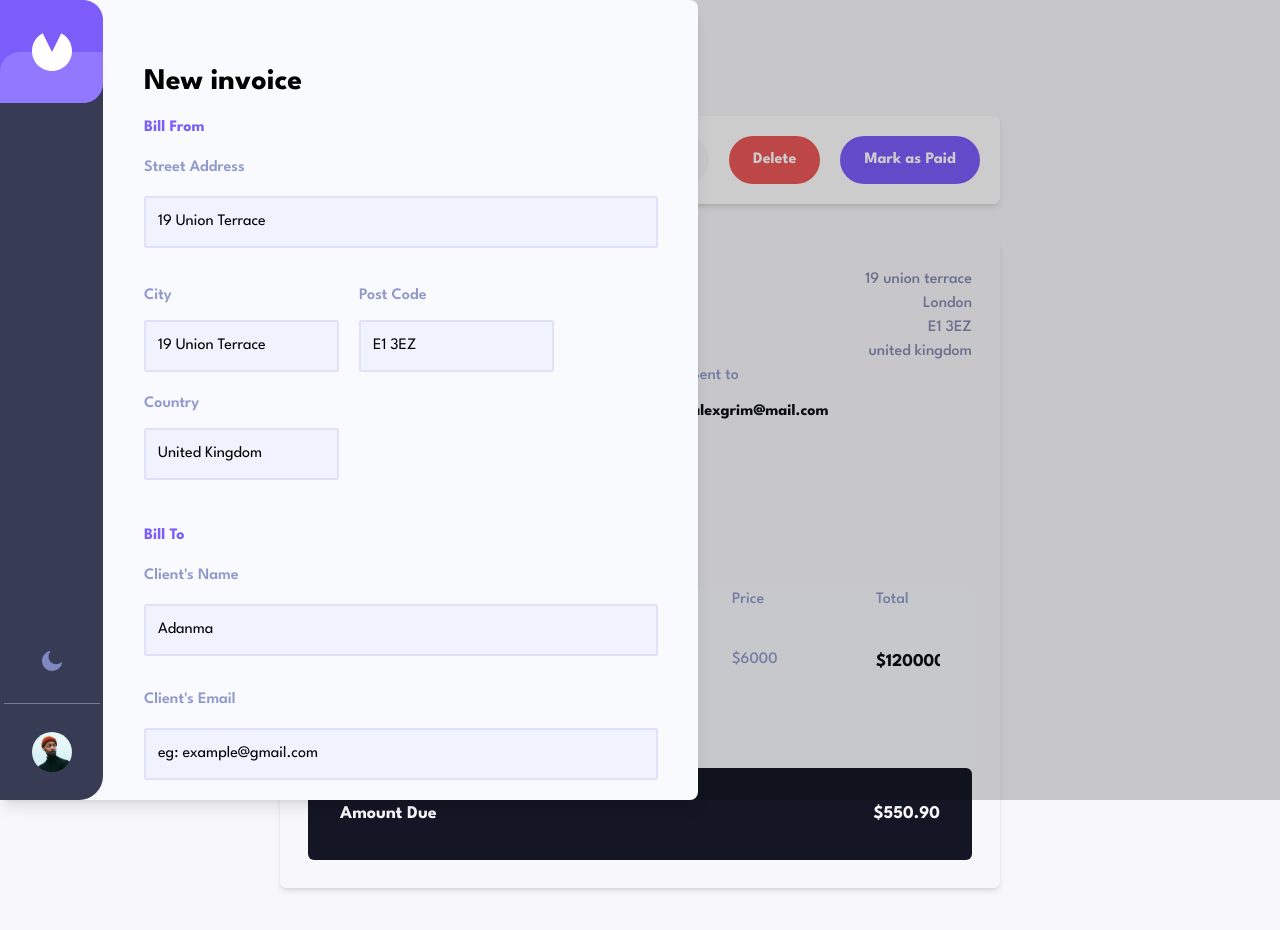
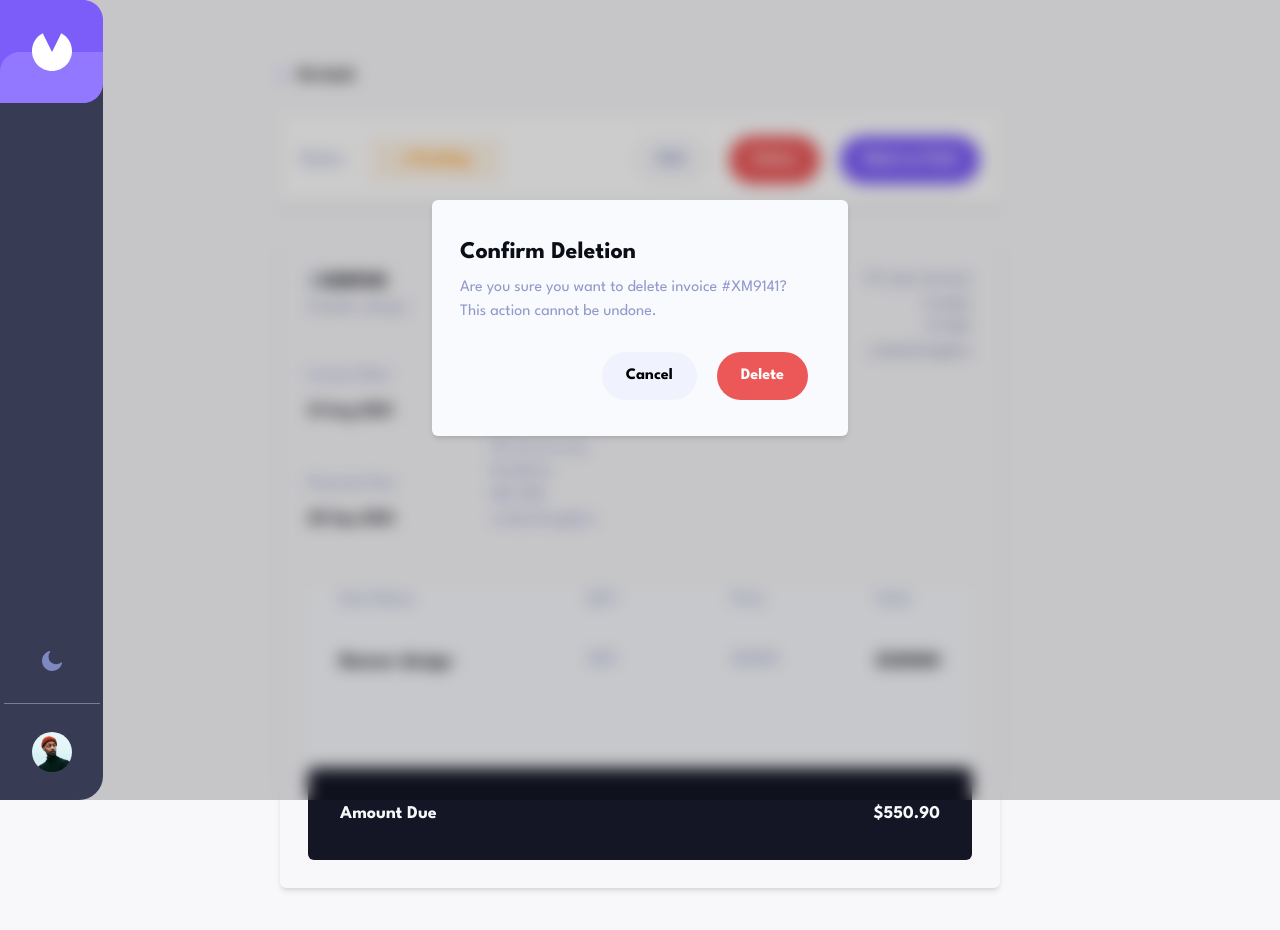
Before and after one commit to 4002-Nonye/invoice-app-crud, a React (Vite) app: page /invoice/BQ9301 in a window 1280 px wide. Shown: the top 930 px of the page. Built offline with nearby package versions, Linux system fonts and the light colour scheme.

Commit message:
Add delete prompt

```diff
--- a/src/features/invoice/DeleteInvoice.jsx
+++ b/src/features/invoice/DeleteInvoice.jsx
@@ -2,18 +2,7 @@ import Button from "../../ui/Button";
 
 function DeleteInvoice() {
   return (
-    <div>
-      <h2>Confirm Deletion</h2>
-      <p>
-        Are you sure you want to delete invoice #XM9141? This action cannot be
-        undone.
-      </p>
 
-      <div>
-        <Button type="cancel">Cancel</Button>
-        <Button type="delete">Delete</Button>
-      </div>
-    </div>
   );
 }
 
--- a/src/features/invoice/InvoiceDetail.jsx
+++ b/src/features/invoice/InvoiceDetail.jsx
@@ -1,10 +1,11 @@
 import Button from "../../ui/Button";
 import arrowLeft from "../../assets/arrow-left.svg";
 import InvoiceSummary from "./InvoiceSummary";
+import DeletePrompt from "../../ui/DeletePrompt";
 
 function InvoiceDetail() {
   return (
-    <div className="flex w-[90%] md:w-[45rem] mt-20 lg:mt-[unset] pb-12 flex-col">
+    <div className=" mt-20 flex w-[90%] flex-col pb-12 md:w-[45rem] lg:mt-[unset]">
       <Button
         type="link"
         className="mb-7 inline-flex items-center justify-start gap-3"
@@ -17,12 +18,12 @@ function InvoiceDetail() {
       </Button>
 
       <div className="flex justify-between rounded-md bg-white-100 p-5 shadow-md">
-        <div className="inline-flex w-full md:w-[unset] justify-between items-center gap-7">
+        <div className="inline-flex w-full items-center justify-between gap-7 md:w-[unset]">
           <p className="font-semibold capitalize text-grey-500">status</p>
           <p className="status pending-status">Pending</p>
         </div>
 
-        <div className=" hidden md:flex gap-5">
+        <div className="hidden gap-5 md:flex">
           <Button type="edit">Edit</Button>
           <Button type="delete">Delete</Button>
           <Button type="paid">Mark as Paid</Button>
@@ -30,6 +31,8 @@ function InvoiceDetail() {
       </div>
 
       <InvoiceSummary />
+
+      <DeletePrompt />
     </div>
   );
 }
--- a/src/ui/AppLayout.jsx
+++ b/src/ui/AppLayout.jsx
@@ -10,14 +10,14 @@ import Button from "./Button";
 function AppLayout() {
   return (
     <>
-      <form
-        className="fixed z-40 flex h-full flex-col space-y-4 overflow-scroll rounded-lg bg-white-200 pb-16  lg:pl-36 lg:pr-10 px-5 pt-32 lg:pt-16 shadow-lg xl:w-[54.5%]"
+      {/* <form
+        className="fixed z-40 flex h-full flex-col space-y-4 overflow-scroll rounded-lg bg-white-200 px-5 pb-16 pt-32 shadow-lg lg:pl-36 lg:pr-10 lg:pt-16 xl:w-[54.5%]"
         action=""
       >
         <h3 className="text-3xl font-bold">New invoice</h3>
         <UserInput />
         <ClientInput />
-        <div className="flex w-full pt-5 gap-10">
+        <div className="flex w-full gap-10 pt-5">
           <Calendar />
           <PaymentTerms />
         </div>
@@ -31,25 +31,21 @@ function AppLayout() {
           value="eg: Graphic Design Service"
           className="input"
         />
-        <ItemList />
-         {/* CTAs */}
-         <div className="flex gap-7 justify-center md:justify-between pt-16">
-          <Button type='discard'>Discard</Button>
-          <div className="gap-7 flex ">
-            <Button type='draft'>Save as Draft</Button>
-            <Button type='submit'>Save & Send</Button>
+        <ItemList /> */}
+        {/* CTAs */}
+        {/* <div className="flex justify-center gap-7 pt-16 md:justify-between">
+          <Button type="discard">Discard</Button>
+          <div className="flex gap-7">
+            <Button type="draft">Save as Draft</Button>
+            <Button type="submit">Save & Send</Button>
           </div>
         </div>
-      </form>
+      </form> */}
       <SideBar />
-      <div className="absolute bottom-0 left-0 right-0 top-0 h-screen bg-black bg-opacity-20">
-        overlay
+      <div className="fixed bottom-0 left-0 right-0 top-0 h-screen bg-black bg-opacity-20 backdrop-blur z-20">
+
       </div>
-      <div className="flex items-center justify-center pt-16">
-
-
-
-
+      <div className="flex items-center justify-center pt-16  ">
         <Outlet />
       </div>
     </>
--- a/src/ui/Button.jsx
+++ b/src/ui/Button.jsx
@@ -8,7 +8,7 @@ function Button({ children, type, className }) {
     edit: `${baseButtonStyle} text-lightblue-100 bg-white-300 hover:bg-darkblue-100 `,
     delete: `${baseButtonStyle} text-white-100 bg-red-200 hover:bg-red-100 `,
     paid: `${baseButtonStyle} text-white-100 bg-lightblue-300 hover:bg-lightblue-200`,
-    cancel: `${baseButtonStyle}`,
+
     discard: `${baseButtonStyle}  bg-darkblue-100 bg-opacity-35 hover:bg-opacity-100 `,
     add:`${baseButtonStyle} bg-darkblue-100 bg-opacity-35 hover:bg-opacity-100 text-lightblue-100 text-lg  w-full mt-7 `,
     draft: `${baseButtonStyle} bg-darkblue-300 hover:bg-darkblue-500 text-grey-100 `,
--- /dev/null
+++ b/src/ui/DeletePrompt.jsx
@@ -0,0 +1,20 @@
+import Button from "./Button";
+
+function DeletePrompt() {
+  return (
+    <div className="fixed z-30 flex flex-col left-0 right-0 top-1/4 mx-auto  rounded-md bg-white-200 py-9 pl-7 md:w-[26rem] w-72 pr-10 shadow-md">
+      <h2 className="text-darkblue-600 font-bold mb-2 text-2xl">Confirm Deletion</h2>
+      <p className="leading-6 mb-7 text-grey-500">
+        Are you sure you want to delete invoice #XM9141? This action cannot be
+        undone.
+      </p>
+
+      <div className="ml-auto flex gap-5 ">
+        <Button type="discard">Cancel</Button>
+        <Button type="delete">Delete</Button>
+      </div>
+    </div>
+  );
+}
+
+export default DeletePrompt;
--- a/src/ui/ItemList.jsx
+++ b/src/ui/ItemList.jsx
@@ -36,7 +36,7 @@ function ItemList() {
   return (
     <div className="relative pt-5">
       <h3 className="text-xl font-bold text-grey-100">Item List</h3>
-      <div className="mb-4 md:flex w-full hidden justify-between">
+      <div className="mb-4 md:flex w-full hidden justify-between md:px-4 md:pt-3">
         <p className="label">Item Name</p>
         <div className="inline-flex  gap-6">
           <p className="label w-16">Qty.</p>
@@ -44,7 +44,7 @@ function ItemList() {
           <p className="label w-20">Total</p>
         </div>
       </div>
-      <div className="w-full overflow-y-auto h-48 md:h-24 pt-4">
+      <div className="w-full overflow-y-auto h-48 md:h-24 px-4">
         {itemArray.map((item) => (
           <Items key={item.id} item={item} />
         ))}
```
